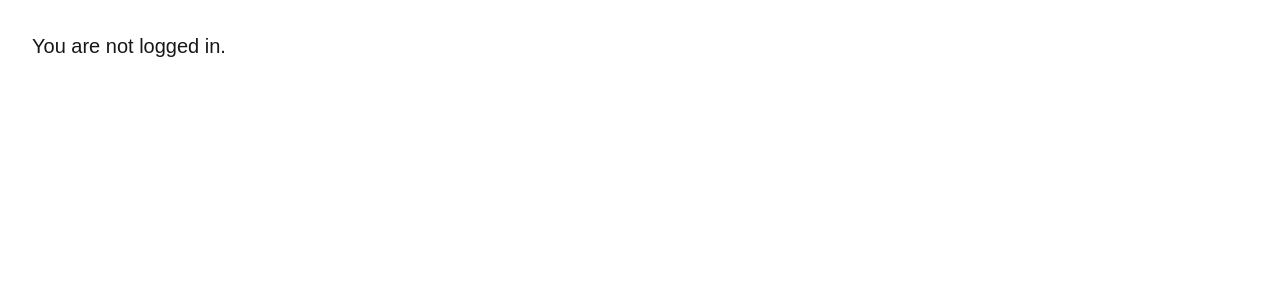
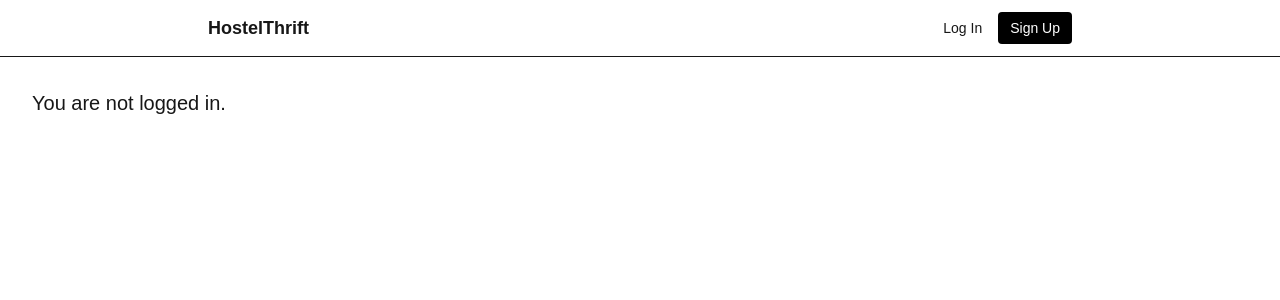
Before and after one commit to poojachoudhary-14/HostelThrift, a Next.js app: page / in a window 1280 px wide. Shown: the top 300 px of the page. Built offline with nearby package versions, Linux system fonts and the light colour scheme; no server answers.

Commit message:
Add Navbar with auth-aware links and logout

```diff
--- a/src/app/layout.tsx
+++ b/src/app/layout.tsx
@@ -1,6 +1,12 @@
-import { AuthProvider } from "@/context/AuthContext";
 import type { Metadata } from "next";
 import "./globals.css";
+import { AuthProvider } from "@/context/AuthContext";
+import Navbar from "@/components/Navbar";
+
+export const metadata: Metadata = {
+  title: "HostelThrift",
+  description: "A hyperlocal thrift marketplace for hostel residents",
+};
 
 export default function RootLayout({
   children,
@@ -9,7 +15,12 @@ export default function RootLayout({
 }>) {
   return (
     <html lang="en">
-      <body><AuthProvider>{children}</AuthProvider></body>
+      <body>
+        <AuthProvider>
+          <Navbar />
+          {children}
+        </AuthProvider>
+      </body>
     </html>
   );
 }
--- /dev/null
+++ b/src/components/Navbar.tsx
@@ -0,0 +1,56 @@
+"use client";
+
+import Link from "next/link";
+import { useRouter } from "next/navigation";
+import { signOut } from "firebase/auth";
+import { auth } from "@/lib/firebase";
+import { useAuth } from "@/context/AuthContext";
+
+export default function Navbar() {
+  const { user, profile, loading } = useAuth();
+  const router = useRouter();
+
+  const handleLogout = async () => {
+    await signOut(auth);
+    router.push("/login");
+  };
+
+  return (
+    <nav className="border-b bg-white sticky top-0 z-10">
+      <div className="max-w-4xl mx-auto px-4 py-3 flex items-center justify-between">
+        <Link href="/" className="font-bold text-lg">
+          HostelThrift
+        </Link>
+
+        <div className="flex items-center gap-4 text-sm">
+          {loading ? null : user ? (
+            <>
+              <Link href="/" className="hover:underline">Home</Link>
+              <Link href="/sell" className="hover:underline">Sell</Link>
+              <Link href="/chats" className="hover:underline">Chats</Link>
+              <Link href="/profile" className="hover:underline">
+                {profile?.name || "Profile"}
+              </Link>
+              <button
+                onClick={handleLogout}
+                className="bg-black text-white px-3 py-1.5 rounded hover:opacity-90"
+              >
+                Logout
+              </button>
+            </>
+          ) : (
+            <>
+              <Link href="/login" className="hover:underline">Log In</Link>
+              <Link
+                href="/signup"
+                className="bg-black text-white px-3 py-1.5 rounded hover:opacity-90"
+              >
+                Sign Up
+              </Link>
+            </>
+          )}
+        </div>
+      </div>
+    </nav>
+  );
+}
```
